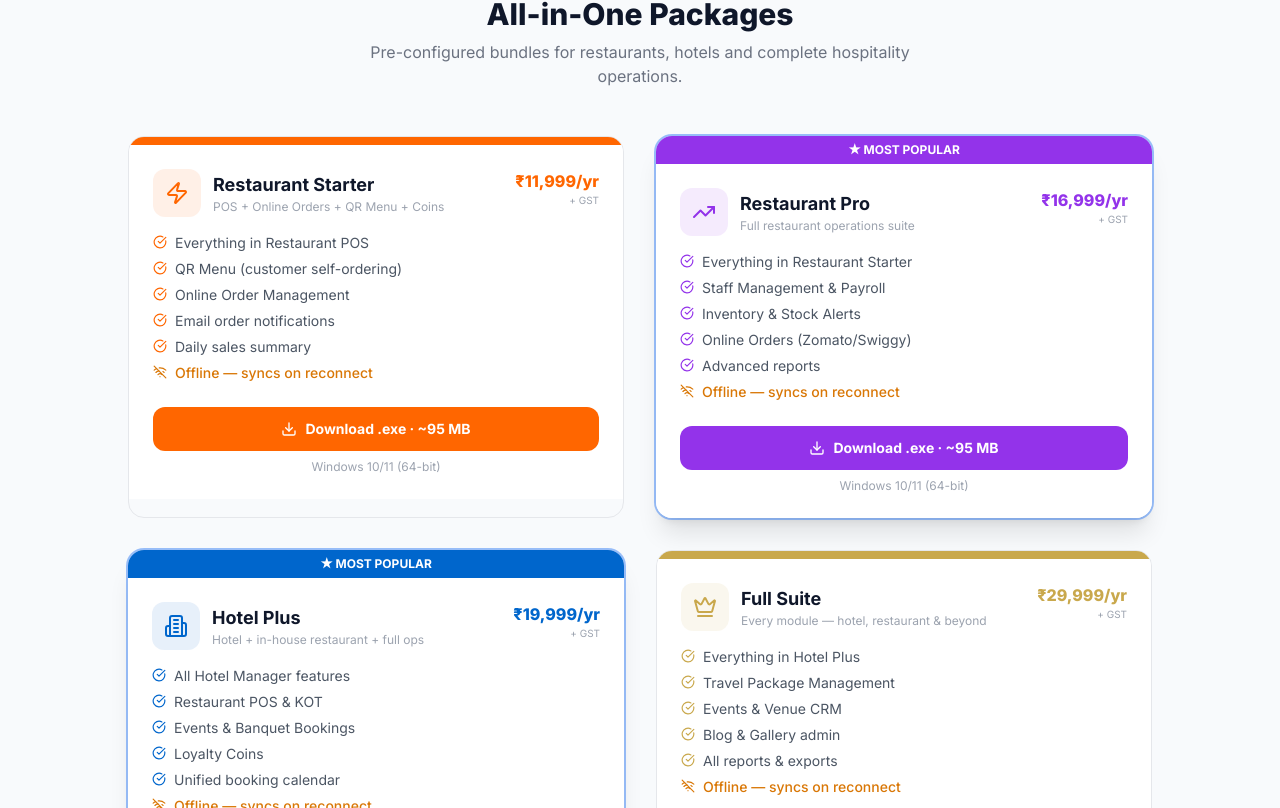
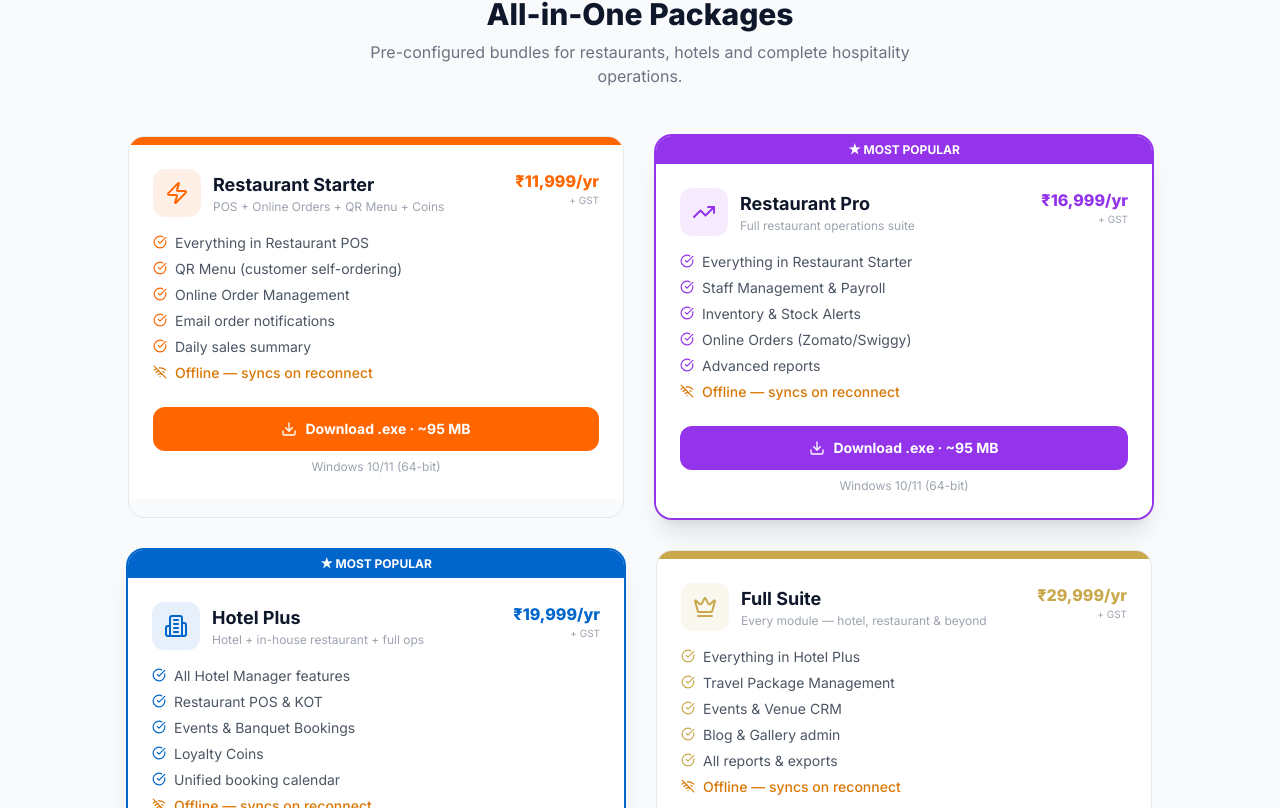
Before and after one commit to lokgenius-hub/gtcs, a Next.js app: page /download in a window 1280 px wide. Shown: the part 1412-2220 px from the top of the page. Built offline with nearby package versions, Linux system fonts and the light colour scheme.

Commit message:
Update page.tsx

```diff
--- a/src/app/download/page.tsx
+++ b/src/app/download/page.tsx
@@ -1,3 +1,4 @@
+import React from 'react'
 import Navbar from '@/components/Navbar'
 import Footer from '@/components/Footer'
 import Link from 'next/link'
@@ -288,7 +289,7 @@ export default function DownloadPage() {
                       ? 'ring-2 shadow-xl'
                       : 'border border-gray-200 hover:shadow-lg'
                   }`}
-                  style={p.popular ? { ringColor: p.color } : {}}
+                  style={p.popular ? { '--tw-ring-color': p.color } as React.CSSProperties : {}}
                 >
                   {p.popular && (
                     <div className="py-1.5 text-center text-xs font-bold text-white" style={{ backgroundColor: p.color }}>
```
